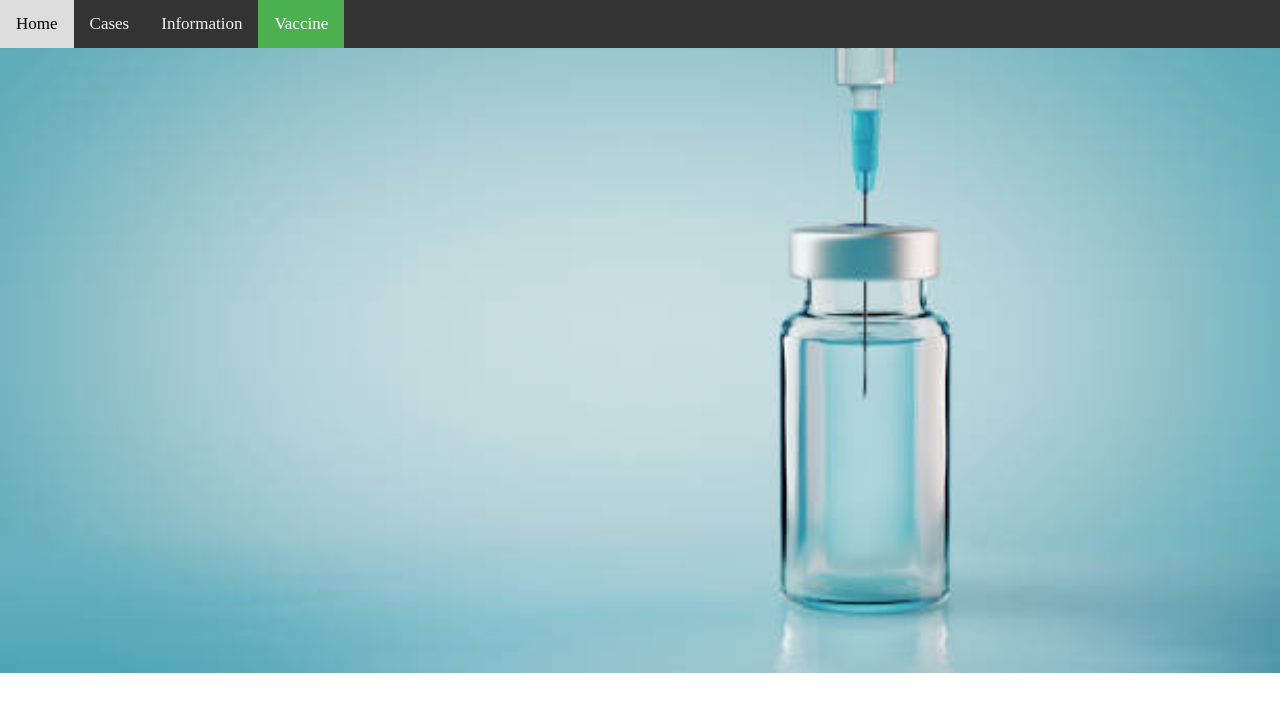
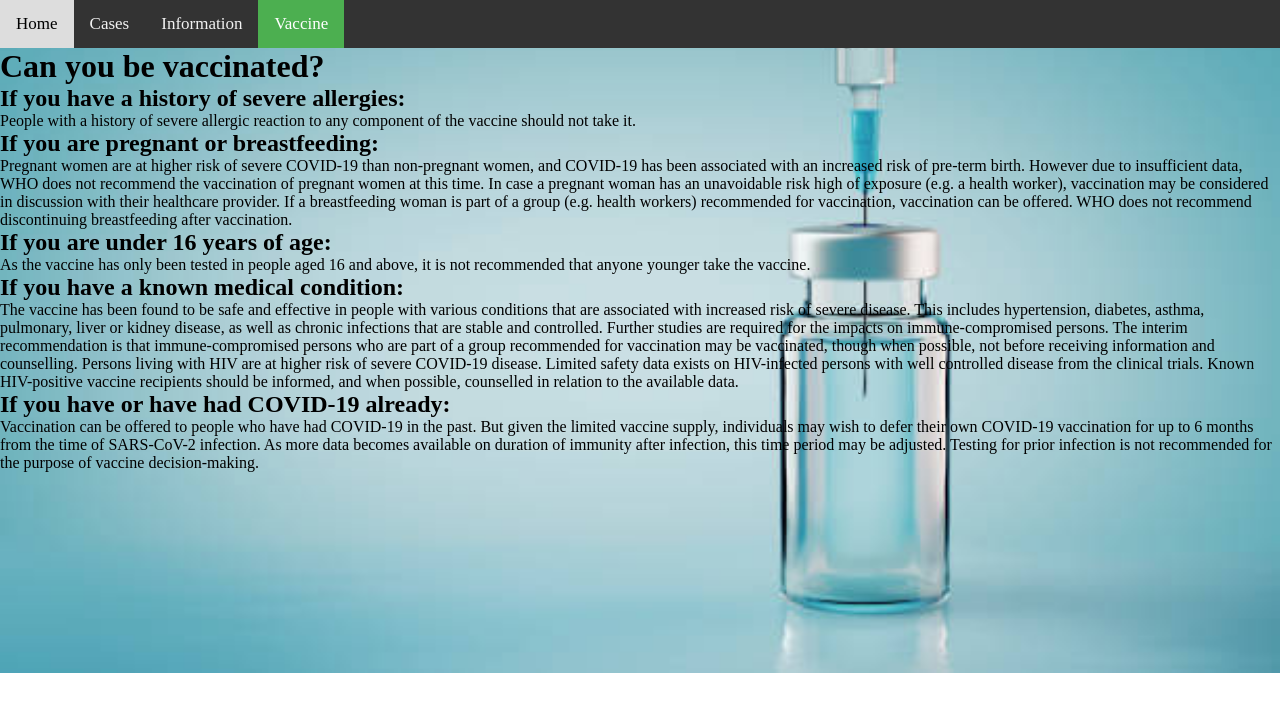
Before and after one commit to JA7ja/CovidForecast, a Flask app: page /vaccine.html in a window 1280 px wide. Shown: the top 712 px of the page. Run offline with Flask 2, Linux system fonts and the light colour scheme; the visitor is signed in with stand-in values (Sample User, id 1).

Commit message:
hardcoded vaccine information

```diff
--- a/templates/vaccine.html
+++ b/templates/vaccine.html
@@ -13,6 +13,39 @@
 		<a href="info.html">Information</a>
 		<a class="active" href="vaccine.html">Vaccine</a>
 	</div>
+
+    <h1>Can you be vaccinated?</h1>
+    <h2>If you have a history of severe allergies:</h2>
+    <p>People with a history of severe allergic reaction to any component of the vaccine should not take it.</p>
+
+    <h2>If you are pregnant or breastfeeding:</h2>
+    <p>Pregnant women are at higher risk of severe COVID-19 than non-pregnant women, and COVID-19 has been associated with an increased risk of pre-term birth.
+
+However due to insufficient data, WHO does not recommend the vaccination of pregnant women at this time.
+
+In case a pregnant woman has an unavoidable risk high of exposure (e.g. a health worker), vaccination may be considered in discussion with their healthcare provider.
+
+If a breastfeeding woman is part of a group (e.g. health workers) recommended for vaccination, vaccination can be offered. WHO does not recommend discontinuing breastfeeding after vaccination.</p>
+
+    <h2>If you are under 16 years of age:</h2>
+    <p>As the vaccine has only been tested in people aged 16 and above, it is not recommended that anyone younger take the vaccine.</p>
+
+    <h2>If you have a known medical condition:</h2>
+    <p>The vaccine has been found to be safe and effective in people with various conditions that are associated with increased risk of severe disease.
+
+This includes hypertension, diabetes, asthma, pulmonary, liver or kidney disease, as well as chronic infections that are stable and controlled.
+
+Further studies are required for the impacts on immune-compromised persons. The interim recommendation is that immune-compromised persons who are part of a group recommended for vaccination may be vaccinated, though when possible, not before receiving information and counselling.
+
+Persons living with HIV are at higher risk of severe COVID-19 disease. Limited safety data exists on HIV-infected persons with well controlled disease from the clinical trials. Known HIV-positive vaccine recipients should be informed, and when possible, counselled in relation to the available data.</p>
+
+    <h2>If you have or have had COVID-19 already:</h2>
+    <p>Vaccination can be offered to people who have had COVID-19 in the past.
+
+But given the limited vaccine supply, individuals may wish to defer their own COVID-19 vaccination for up to 6 months from the time of SARS-CoV-2 infection. As more data becomes available on duration of immunity after infection, this time period may be adjusted.
+
+Testing for prior infection is not recommended for the purpose of vaccine decision-making.</p>
+
 </body>
 
 <footer style="
```
